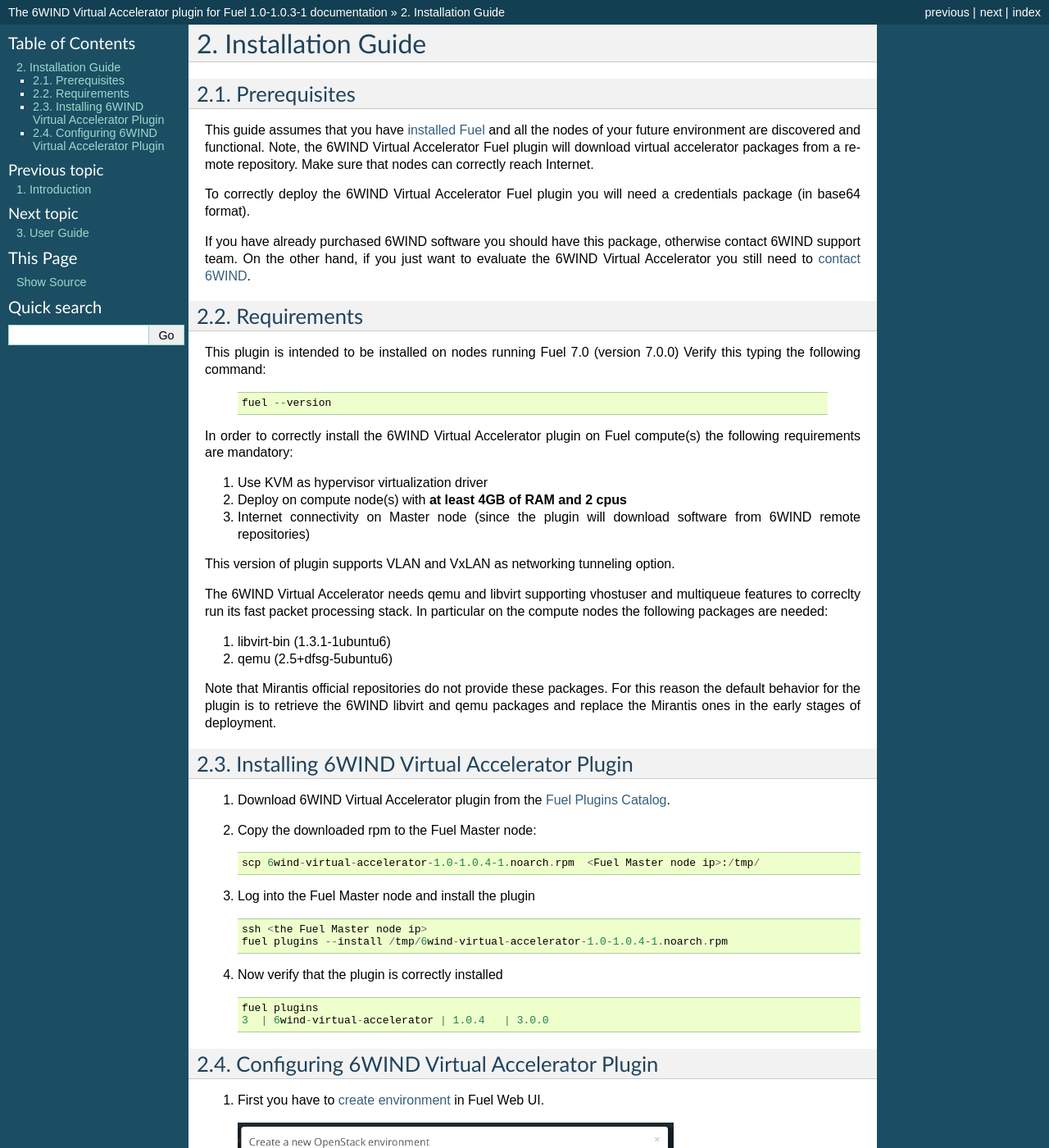
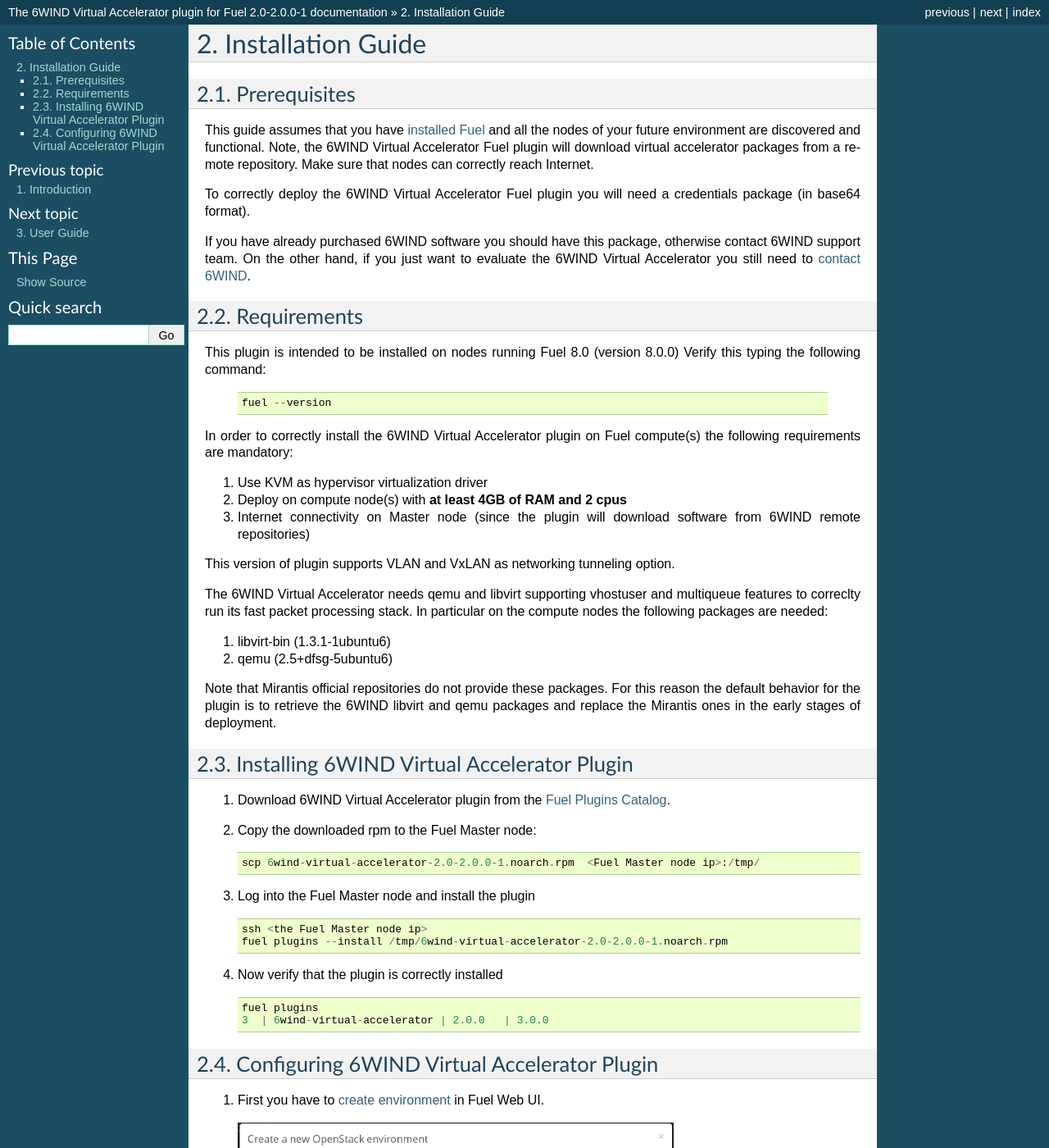
Before and after one commit to openstack-archive/fuel-plugin-6wind-virtual-accelerator, a Sphinx documentation site: the page built from doc/source/installation.rst, in a window 1280 px wide and 1400 px high. Shown: the whole window at 82% size. Built offline with Sphinx 7.4.7, drawn with Linux system fonts in a browser that asks for light colours; some of the changed text lies outside the part shown.

Commit message:
6wind-plugin-virtual-accelerator: update doc for Fuel 8 support
This commit updates documentation to describe how to install and configure
the 6WIND Virtual Accelerator plugin for Fuel 8.

Change-Id: I195bbe326f3e9998baa619811d19914fbaf5356b
Signed-off-by: Francesco Santoro <francesco.santoro@6wind.com>

```diff
--- a/doc/source/conf.py
+++ b/doc/source/conf.py
@@ -57,9 +57,9 @@ copyright = u'2016, 6WIND SA.'
 # built documents.
 #
 # The short 1.0-1.0.0-1 version.
-version = '1.0'
+version = '2.0'
 # The full version, including alpha/beta/rc tags.
-release = '1.0-1.0.3-1'
+release = '2.0-2.0.0-1'
 
 # The language for content autogenerated by Sphinx. Refer to documentation
 # for a list of supported languages.
--- a/doc/source/installation.rst
+++ b/doc/source/installation.rst
@@ -4,7 +4,7 @@ Installation Guide
 Prerequisites
 -------------
 
-This guide assumes that you have `installed Fuel <https://docs.mirantis.com/openstack/fuel/fuel-7.0/user-guide.html>`_
+This guide assumes that you have `installed Fuel <https://docs.mirantis.com/openstack/fuel/fuel-8.0/fuel-install-guide.html#introduction-to-fuel-8-0-installation-guide>`_
 and all the nodes of your future environment are discovered and functional.
 Note, the 6WIND Virtual Accelerator Fuel plugin will download virtual
 accelerator packages from a remote repository. Make sure that nodes can correctly
@@ -21,7 +21,7 @@ you still need to `contact 6WIND <http://www.6wind.com/company-profile/contact-u
 Requirements
 ------------
 
-This plugin is intended to be installed on nodes running Fuel 7.0 (version 7.0.0)
+This plugin is intended to be installed on nodes running Fuel 8.0 (version 8.0.0)
 Verify this typing the following command:
     ::
 
@@ -56,19 +56,19 @@ Installing 6WIND Virtual Accelerator Plugin
 #.  Copy the downloaded rpm to the Fuel Master node:
     ::
 
-        scp 6wind-virtual-accelerator-1.0-1.0.4-1.noarch.rpm  <Fuel Master node ip>:/tmp/
+        scp 6wind-virtual-accelerator-2.0-2.0.0-1.noarch.rpm  <Fuel Master node ip>:/tmp/
 
 #.  Log into the Fuel Master node and install the plugin
     ::
 
         ssh <the Fuel Master node ip>
-        fuel plugins --install /tmp/6wind-virtual-accelerator-1.0-1.0.4-1.noarch.rpm
+        fuel plugins --install /tmp/6wind-virtual-accelerator-2.0-2.0.0-1.noarch.rpm
 
 #.  Now verify that the plugin is correctly installed
     ::
 
         fuel plugins
-        3  | 6wind-virtual-accelerator | 1.0.4   | 3.0.0
+        3  | 6wind-virtual-accelerator | 2.0.0   | 3.0.0
 
     ..
 
@@ -92,7 +92,12 @@ Configuring 6WIND Virtual Accelerator Plugin
     .. image:: images/network.png
        :width: 80%
 
-#.  Activate the plugin in the Fuel Web UI Settings tab
+#.  Select KVM as compute hypervisor type in the Fuel Settings tab
+
+    .. image:: images/kvm.png
+       :width: 90%
+
+#.  Activate the plugin in the Fuel Settings tab
 
     .. image:: images/activation.png
        :width: 90%
--- a/doc/source/introduction.rst
+++ b/doc/source/introduction.rst
@@ -109,7 +109,7 @@ brctl, ovs-ofctl, ovs-vsctl, etc.
 
 |va| is also validated with the Mirantis Openstack cloud operating system:
 
-- Supports Mirantis Openstack 7.0
+- Supports Mirantis Openstack 7.0 and 8.0
 
 Supported platforms
 -------------------
--- a/doc/source/user-guide.rst
+++ b/doc/source/user-guide.rst
@@ -60,7 +60,7 @@ provided by the Linux distribution.
 
 
 To do this simply unselect the **Use updated external packages** checkbox.
-Note, default libvirt and qemu packages on MOS 7.0 do not have all the features
+Note, default libvirt and qemu packages on MOS 8.0 do not have all the features
 required for proper 6WIND Virtual Accelerator integration. Thus we strongly
 advise to keep the **Use updated external packages** enabled.
 
@@ -100,7 +100,7 @@ its Openstack extensions have been correctly installed.
 
     ::
 
-        aptitude show 6wind-openstack-extensions| grep State
+        aptitude show 6wind-openstack-extensions | grep State
 
 
 If this check is successful, verify that that ALL the following services are
@@ -127,6 +127,6 @@ The current implementation of the 6WIND Virtual Accelerator plugin uses a creden
 package in base64 format for 6WIND software download.
 This behavior should be replaced using a regular credentials package instead of
 its base64 encoding.
-Unfortunately a bug in Fuel 7.0 does not make possible to correctly retrieve
+Unfortunately a bug in Fuel 8.0 does not make possible to correctly retrieve
 this package from the upload utility.
 `<https://bugs.launchpad.net/fuel/+bug/1545795>`_
```
Also changed, not shown: other parts of doc/source/installation.rst (+3 -4 lines), doc/source/images/activation.png, doc/source/images/advanced.png, doc/source/images/connectivity.png, doc/source/images/hypervisor.png, doc/source/images/kvm.png (added), doc/source/images/name_release.png, doc/source/images/network.png, doc/source/images/node-roles.png.
